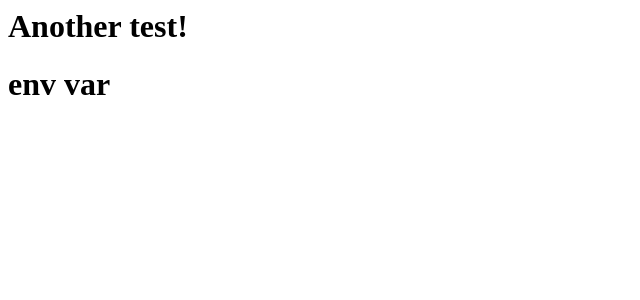
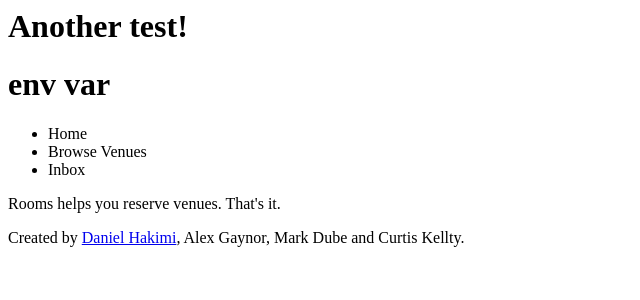
Before and after one commit to DanHakimi/Rooms, a Django app: page / in a window 1280 px wide. Shown: the top 300 px of the page, without its empty margins (0-640 px from the left). Run offline with Django 3.2, Linux system fonts and the light colour scheme.

Commit message:
Threw things into index.html

```diff
--- a/templates/index.html
+++ b/templates/index.html
@@ -1,9 +1,24 @@
 <html>
     <head>
-        <title>Test</title>
+        <title>Rooms -- Index {in progress}</title>
         <script type="text/javascript" src="{{ STATIC_URL }}js/test.js"></script>
     </head>
     <body>
-        <h1>env var</h1>
+    	<header>
+		    <h1>env var</h1>
+		    <nav>
+		    	<ul>
+		    		<li>Home</li>
+		    		<li>Browse Venues</li>
+		    		<li>Inbox</li>
+		    	</ul>
+		    </nav>
+        </header>
+
+        <p>Rooms helps you reserve venues. That's it.</p>
+
+        <footer>
+        	<p>Created by <a href="http://danhakimi.com">Daniel Hakimi</a>, Alex Gaynor, Mark Dube and Curtis Kellty.</p>
+        </footer>
     </body>
 </html>
```
